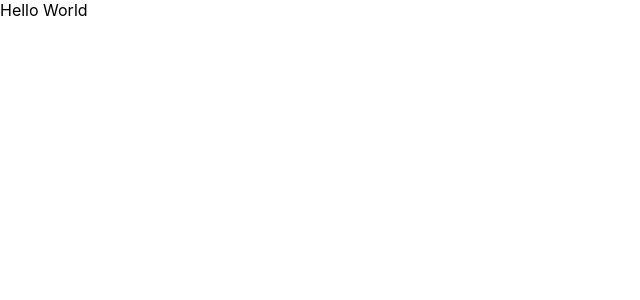
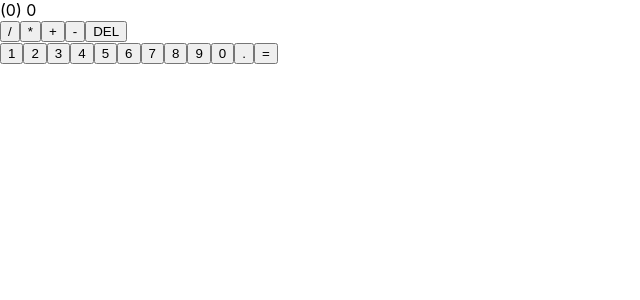
Before and after one commit to aznprodude12/Calculator-App, a JavaScript app: page / in a window 1280 px wide. Shown: the top 300 px of the page, without its empty margins (0-640 px from the left). Built offline with nearby package versions, Linux system fonts and the light colour scheme; the HTML template or start-up script is replaced by a standard one.

Commit message:
Add Calculator Buttons and Display
This commit adds the buttons for the operators and digits. The display is also added to show the numbers inputted and results.

```diff
--- a/src/App.js
+++ b/src/App.js
@@ -1,7 +1,37 @@
 function App() {
+  const createDigits = () => {
+    const digits = [];
+
+    for (let i = 1; i < 10; i++) {
+      digits.push(
+        <button key={i}>{i}</button>
+      )
+    }
+
+    return digits;
+  }
+
   return (
     <div className="App">
-      Hello World
+      <div className="calculator">
+        <div className="display">
+          <span>(0)</span> 0
+        </div>
+        <div className="operators">
+          <button>/</button>
+          <button>*</button>
+          <button>+</button>
+          <button>-</button>
+
+          <button>DEL</button>
+        </div>
+        <div className="digits">
+          { createDigits() }
+          <button>0</button>
+          <button>.</button>
+          <button>=</button>
+        </div>
+      </div>
     </div>
   );
 }
```
